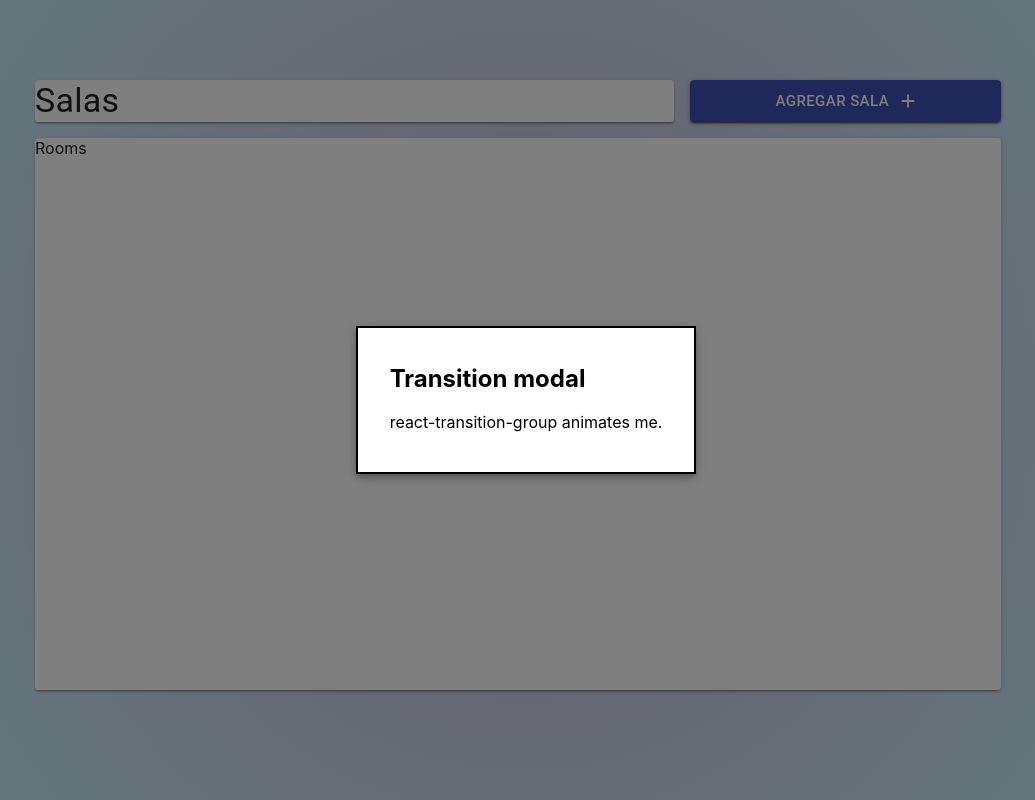
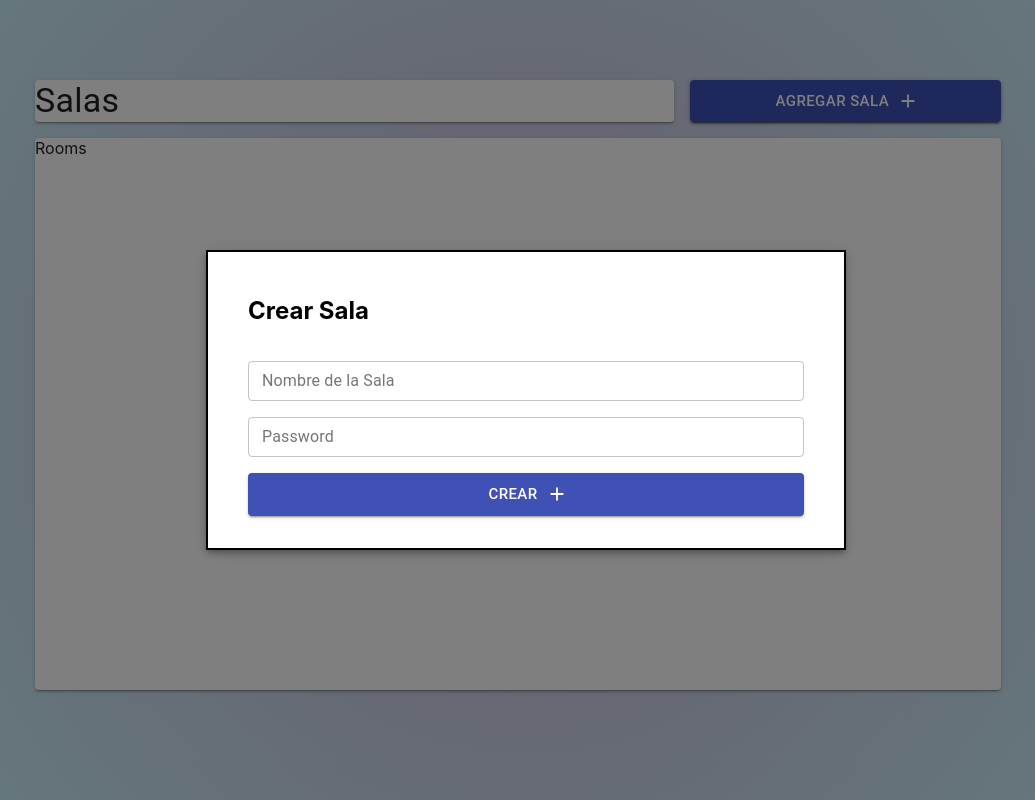
Before and after one commit to obsidian-software-service/dicerooms, a React (Create React App) app: page /rooms/1 in a window 1280 px wide. Both pictures are taken after a click on the button "AGREGAR SALA". Shown: the whole page, without its empty margins (114-1149 px from the left). Built offline with nearby package versions, Linux system fonts and the light colour scheme.

Commit message:
Add AddRoom modal

```diff
--- a/src/components/ModalManager.js
+++ b/src/components/ModalManager.js
@@ -3,18 +3,13 @@ import { makeStyles } from "@material-ui/core/styles";
 import { Modal, Backdrop, Fade } from "@material-ui/core";
 import { useDispatch, useSelector } from "react-redux";
 import { hideModal } from "../redux/modalSlice";
+import AddRoom from "./Modals/AddRoom";
 
 const useStyles = makeStyles((theme) => ({
   modal: {
     display: "flex",
     alignItems: "center",
     justifyContent: "center",
-  },
-  paper: {
-    backgroundColor: theme.palette.background.paper,
-    border: "2px solid #000",
-    boxShadow: theme.shadows[5],
-    padding: theme.spacing(2, 4, 3),
   },
 }));
 
@@ -40,12 +35,7 @@ const ModalManager = (props) => {
       }}
     >
       <Fade in={open}>
-        <div className={classes.paper}>
-          <h2 id="transition-modal-title">Transition modal</h2>
-          <p id="transition-modal-description">
-            react-transition-group animates me.
-          </p>
-        </div>
+        <AddRoom />
       </Fade>
     </Modal>
   );
--- /dev/null
+++ b/src/components/Modals/AddRoom.js
@@ -0,0 +1,68 @@
+import React from "react";
+import { makeStyles } from "@material-ui/core/styles";
+import { Grid, Paper, TextField, Button, Typography } from "@material-ui/core";
+import AddIcon from "@material-ui/icons/Add";
+
+const useStyles = makeStyles((theme) => ({
+  modal: {
+    display: "flex",
+    alignItems: "center",
+    justifyContent: "center",
+  },
+  paper: {
+    backgroundColor: theme.palette.background.paper,
+    border: "2px solid #000",
+    boxShadow: theme.shadows[5],
+    padding: theme.spacing(2, 4, 3),
+  },
+}));
+
+const AddRoom = (props) => {
+  const classes = useStyles();
+  return (
+    <Grid
+      container
+      xs={6}
+      className={classes.paper}
+      direction="column"
+      spacing={2}
+    >
+      <Grid item>
+        <h2 id="transition-modal-title">Crear Sala</h2>
+      </Grid>
+      <Grid item xs={12}>
+        <TextField
+          id="roomTitle"
+          label="Nombre de la Sala"
+          variant="outlined"
+          size="small"
+          fullWidth
+        />
+      </Grid>
+      <Grid item xs={12}>
+        <TextField
+          id="password"
+          label="Password"
+          variant="outlined"
+          size="small"
+          type="password"
+          fullWidth
+        />
+      </Grid>
+      <Grid item xs={12}>
+        <Button
+          variant="contained"
+          color="primary"
+          className={classes.button}
+          endIcon={<AddIcon />}
+          size="large"
+          fullWidth
+        >
+          Crear
+        </Button>
+      </Grid>
+    </Grid>
+  );
+};
+
+export default AddRoom;
```
